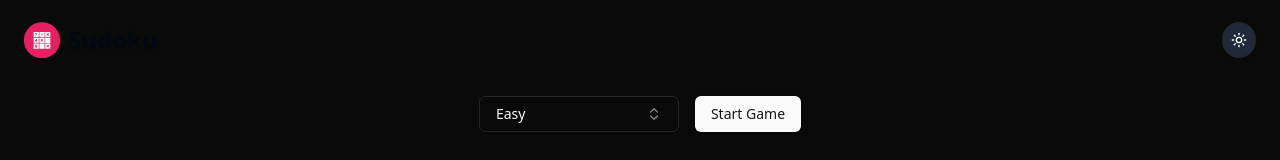
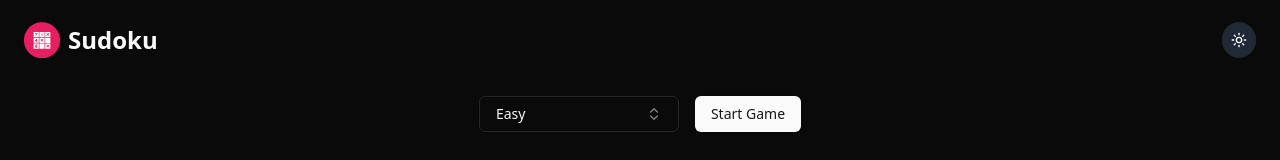
Before and after one commit to manurajpv/sudoku, a React (Vite) app: page / in a window 1280 px wide. Shown: the top 160 px of the page. Built offline with nearby package versions, Linux system fonts and the light colour scheme.

Commit message:
fixed the logo

```diff
--- a/src/App.tsx
+++ b/src/App.tsx
@@ -75,7 +75,7 @@ function App() {
           <div className='flex items-center px-2 justify-between w-full'>
             <div className='flex items-center gap-2'>
               <img width={36} src={logo} alt="Sudoku Logo" />
-              <span className='font-bold text-2xl'>Sudoku</span>
+              <span className='font-bold text-2xl text-foreground'>Sudoku</span>
             </div>
             <div>
               <Themetoggle />
```
